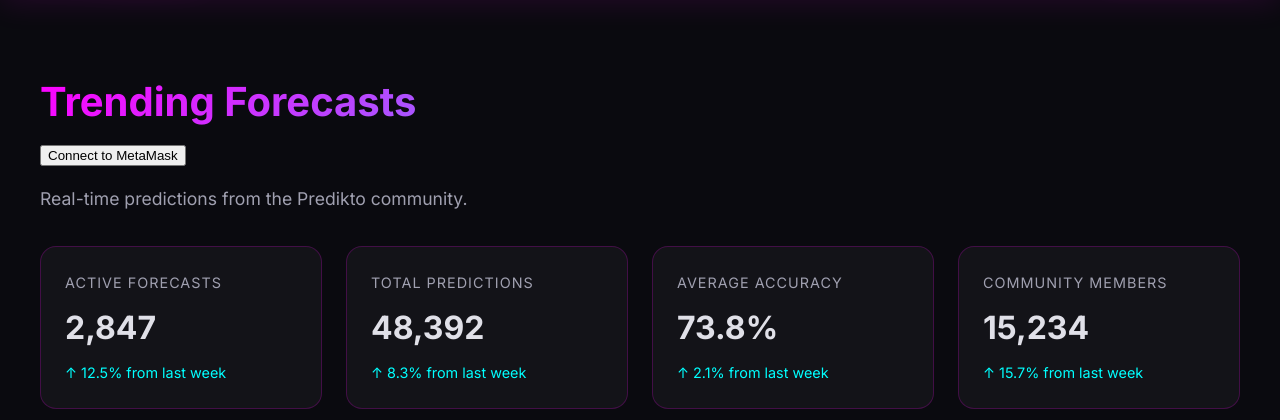
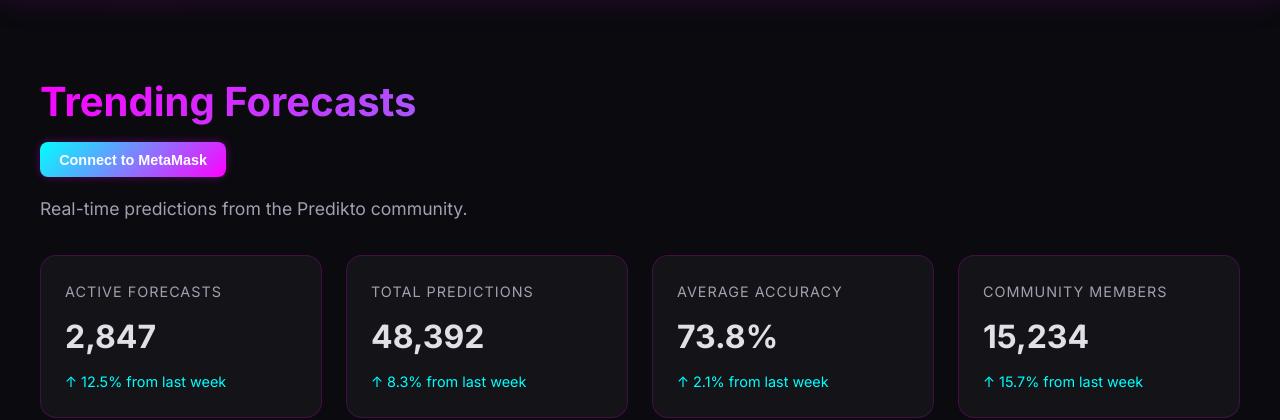
Before and after one commit to bidiazieu2024-hub/flask-demo, a Flask app: page / in a window 1280 px wide. Shown: the part 75-495 px from the top of the page. Run offline with Flask 3, Linux system fonts and the light colour scheme.

Commit message:
Update styles.css

```diff
--- a/static/styles.css
+++ b/static/styles.css
@@ -523,3 +523,27 @@
             }
         }
     </style>
+/* Connect Wallet Button */
+.section-header-top {
+  display: flex;
+  justify-content: space-between;
+  align-items: center;
+}
+
+.connect-wallet-btn {
+  background: linear-gradient(135deg, var(--cyan), var(--magenta));
+  border: none;
+  color: white;
+  font-weight: 600;
+  padding: 0.6rem 1.2rem;
+  border-radius: 8px;
+  cursor: pointer;
+  box-shadow: 0 0 10px rgba(255, 0, 255, 0.3);
+  transition: all 0.3s ease;
+  font-size: 0.9rem;
+}
+
+.connect-wallet-btn:hover {
+  transform: translateY(-2px);
+  box-shadow: 0 0 20px rgba(0, 255, 255, 0.5);
+}
```
